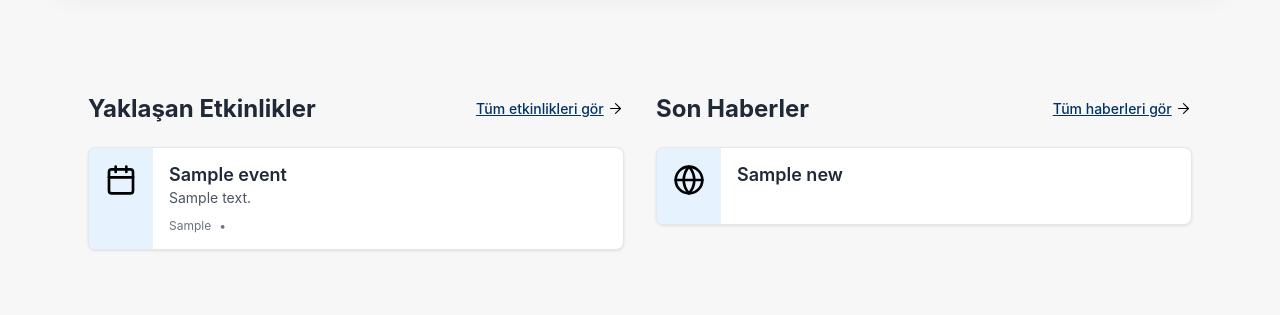
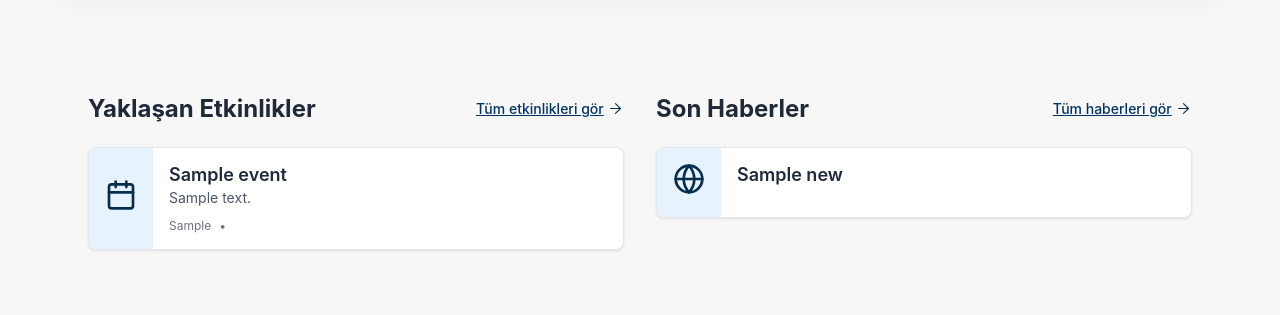
Before and after one commit to aziz-mevlana/bst-portal, a Django app: page / in a window 1280 px wide. Shown: the part 582-897 px from the top of the page. Run offline with Django 5.2, Linux system fonts and the light colour scheme; tables that the repository leaves empty hold one stand-in row (values such as "Sample post").

Commit message:
fix card image

```diff
--- a/static/css/style.css
+++ b/static/css/style.css
@@ -82,7 +82,7 @@ header.scrolled {
 }
 
 .dark .nav-logo img {
-    background-color: #1d4ed8;
+    background-color: #003366;
 }
 
 /* Desktop Navigation */
@@ -849,6 +849,7 @@ main {
     margin-left: 0.2em;
     stroke-width: 1.5 !important;
     display: inline-block;
+    filter: invert(13%) sepia(97%) saturate(748%) hue-rotate(176deg) brightness(95%) contrast(101%);
 }
 
 /* Cards */
@@ -864,6 +865,9 @@ main {
     background-color: white;
     box-shadow: 0 1px 3px 0 rgba(0, 0, 0, 0.1);
     transition: all 0.2s;
+    display: flex;
+    align-items: stretch;
+    height: 100%;
 }
 
 .dark .card {
@@ -877,11 +881,19 @@ main {
 
 .card-content {
     display: flex;
+    align-items: stretch;
+    height: 100%;
 }
 
 .card-icon {
     flex-shrink: 0;
-    padding: 1rem;
+    min-width: 64px;
+    height: 100%;
+    display: flex;
+    flex-direction: column;
+    justify-content: center;
+    align-items: center;
+    padding: 0;
     text-align: center;
     background-color: #e6f3ff;
 }
@@ -898,6 +910,18 @@ main {
 
 .dark .card-icon svg {
     color: #60a5fa;
+}
+
+.card-icon img {
+    width: 2rem;
+    height: 2rem;
+    filter: invert(13%) sepia(97%) saturate(748%) hue-rotate(176deg) brightness(95%) contrast(101%);
+    /* #003366 için uygun filter */
+}
+
+.dark .card-icon img {
+    filter: invert(62%) sepia(98%) saturate(748%) hue-rotate(176deg) brightness(95%) contrast(101%);
+    /* #60a5fa için uygun filter */
 }
 
 .card-date {
@@ -1201,3 +1225,11 @@ main {
 footer {
     margin-bottom: 0.5rem;
 }
+
+.section-link-icon {
+    filter: invert(13%) sepia(97%) saturate(748%) hue-rotate(176deg) brightness(95%) contrast(101%);
+}
+
+.dark .section-link-icon {
+    filter: invert(62%) sepia(98%) saturate(748%) hue-rotate(176deg) brightness(95%) contrast(101%);
+}
--- a/templates/index.html
+++ b/templates/index.html
@@ -38,7 +38,7 @@
                     <h2 class="section-title">Yaklaşan Etkinlikler</h2>
                     <a href="{% url 'events:event_list' %}" class="section-link">
                         Tüm etkinlikleri gör
-                        <img src="{% static 'images/icons/arrow-right.svg' %}" alt="" class="ml-1 h-4 w-4">
+                        <img src="{% static 'images/icons/arrow-right.svg' %}" alt="" class="ml-1 h-4 w-4 section-link-icon">
                     </a>
                 </div>
 
```
